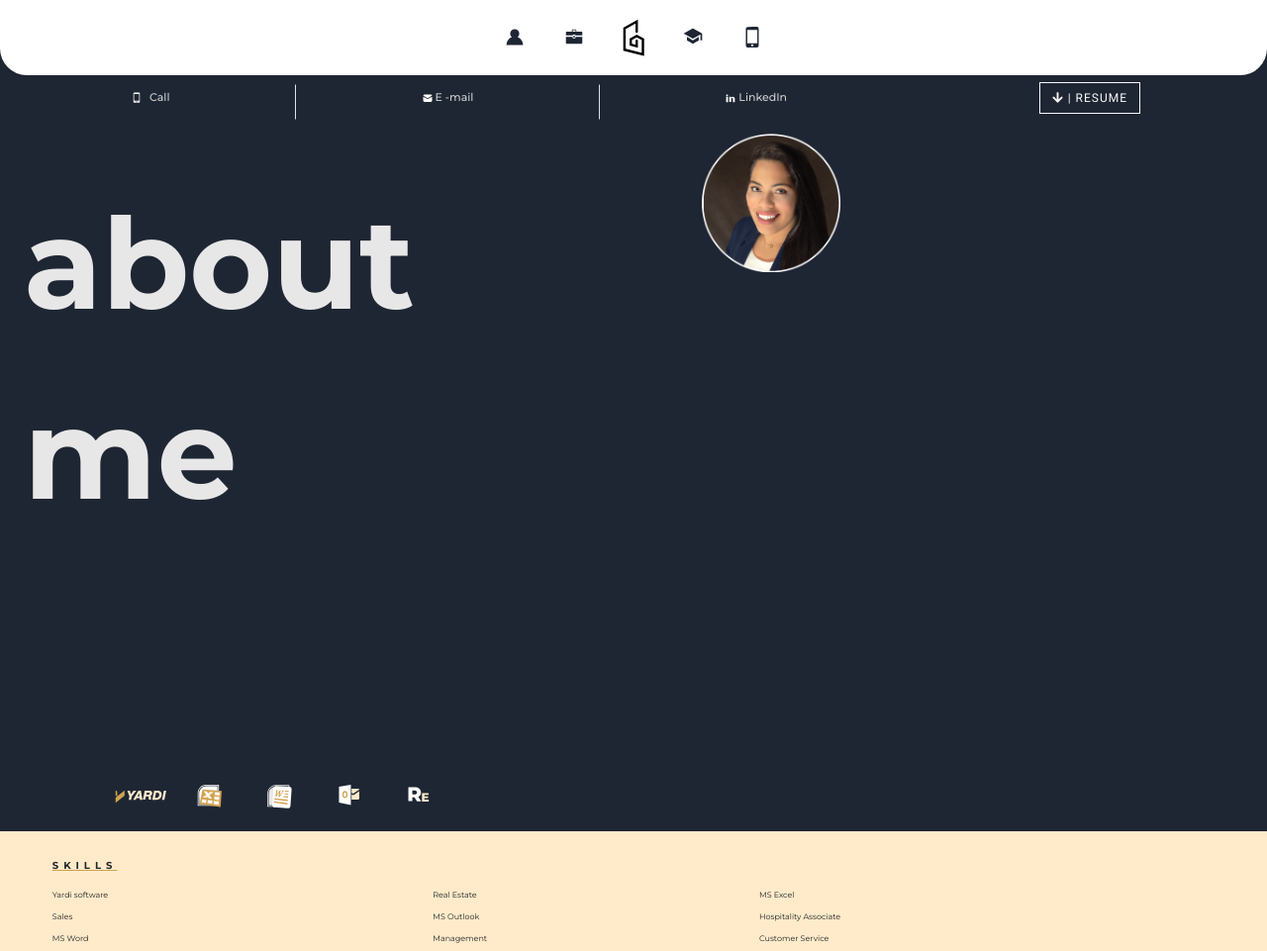
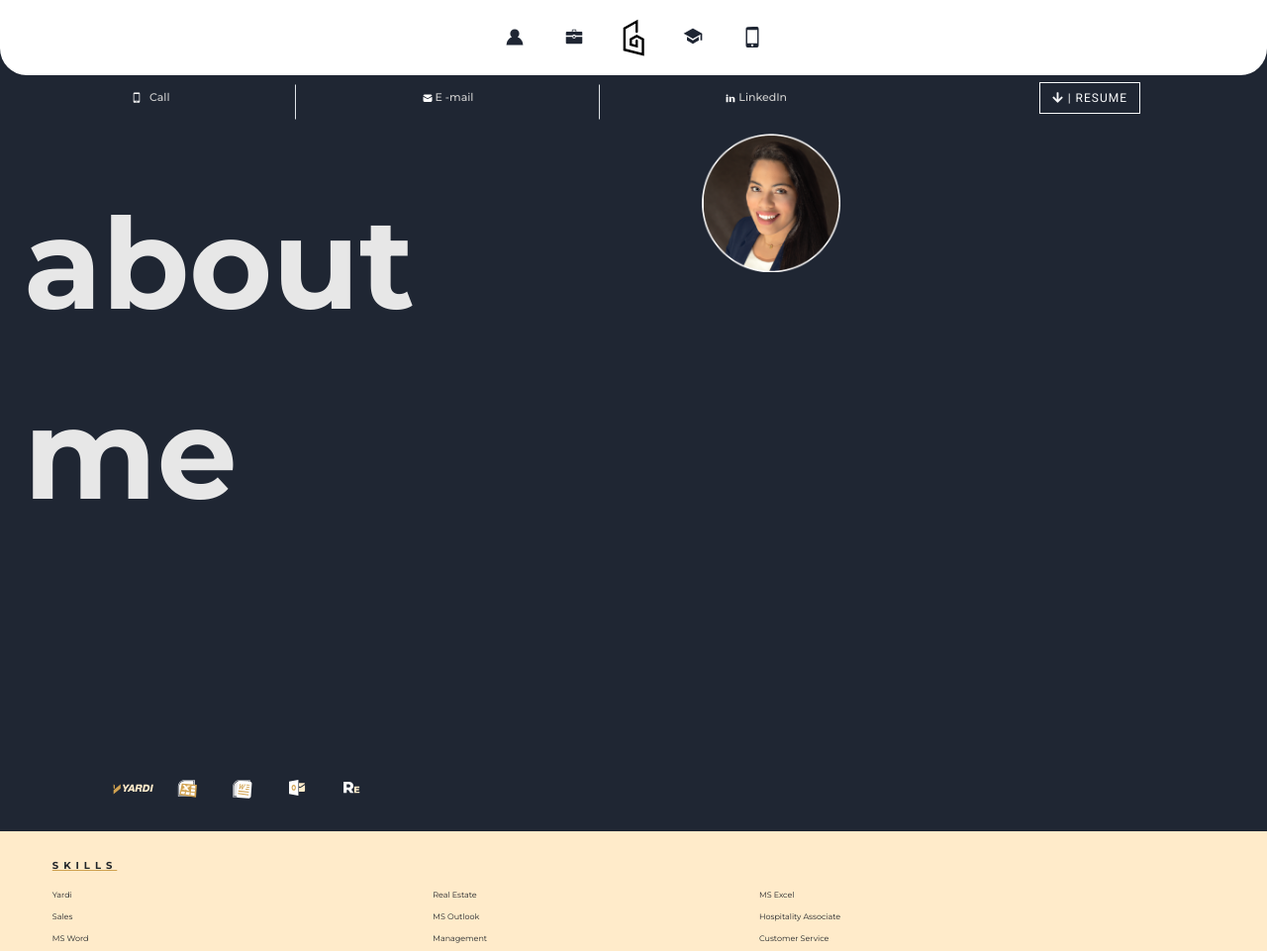
Before and after one commit to soyluismarti/resume, a plain HTML site: page aboutme.html in a window 1280 px wide. Shown: the top 961 px of the page at 99% size. Drawn offline with nearby package versions, Linux system fonts and the light colour scheme.

Commit message:
Update aboutme.html

```diff
--- a/aboutme.html
+++ b/aboutme.html
@@ -121,21 +121,21 @@
 		</div>
 		<div class=" skillslogos" style="height:70px; width:100%; display: block;">
 			<div class="float-left offset-1">
-				<img src="image/yardiLogo.svg" alt="" width="70vw">
+				<img src="image/yardiLogo.svg" alt="" width="55vw">
 			</div>
 			<div class="float-left">
-				<img src="image/logoExcel.svg" alt="" width="70vw">
+				<img src="image/logoExcel.svg" alt="" width="55vw">
 			</div>
 			<div class="float-left">
-				<img src="image/logoWord.svg" alt="" width="70vw">
+				<img src="image/logoWord.svg" alt="" width="55vw">
 			</div>
 
 			<div class="float-left">
-				<img src="image/logoOutlook.svg" alt="" width="70vw">
+				<img src="image/logoOutlook.svg" alt="" width="55vw">
 			</div>
 
 			<div class="float-left">
-				<img src="image/logoRE.svg" alt="" width="70vw">
+				<img src="image/logoRE.svg" alt="" width="55vw">
 			</div>
 		</div>
 	</div>
@@ -165,7 +165,7 @@
 					<tbody>
 						<tr>
 
-							<td>Yardi software</td>
+							<td>Yardi</td>
 							<td>Real Estate</td>
 							<td>MS Excel</td>
 
@@ -212,6 +212,9 @@
 
 		</div>
 	</div>
+	<footer>
+
+	</footer>
 
 	<!-- Optional JavaScript -->
 	<!-- jQuery first, then Popper.js, then Bootstrap JS -->
```
